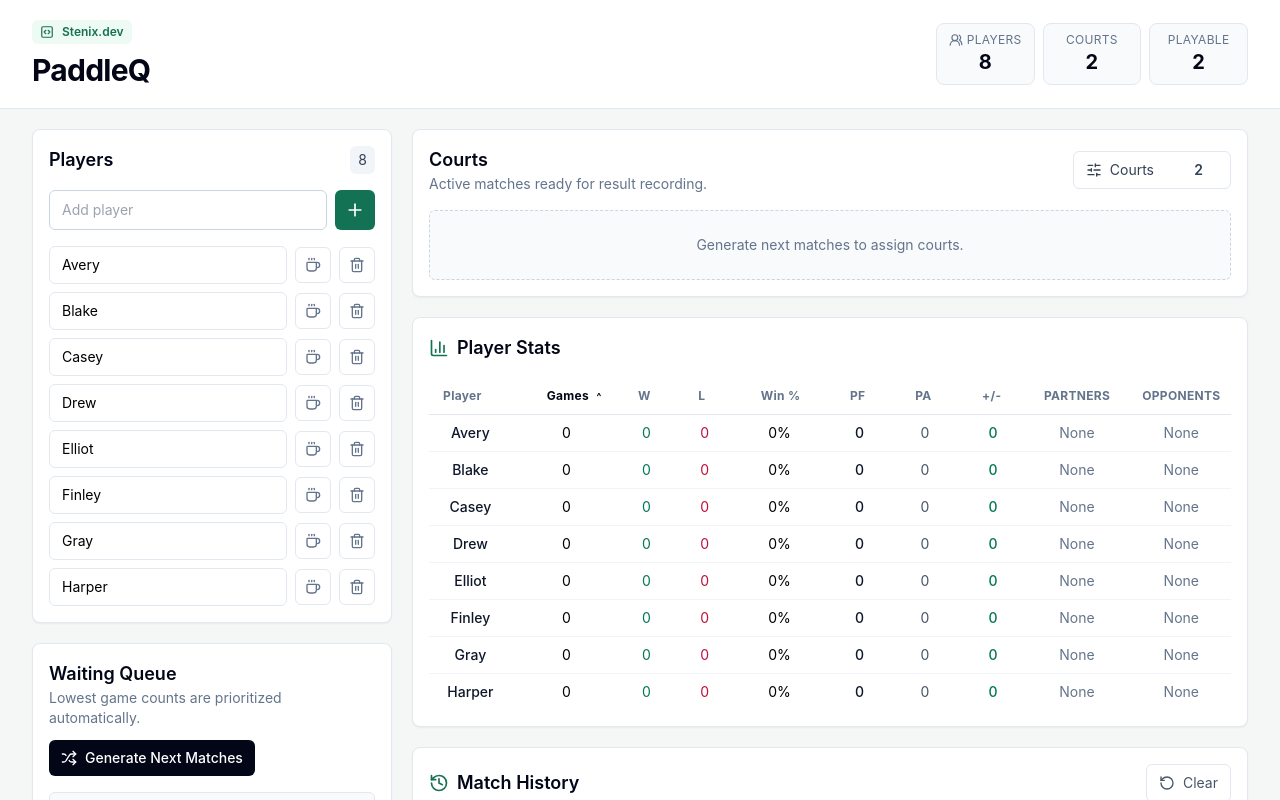
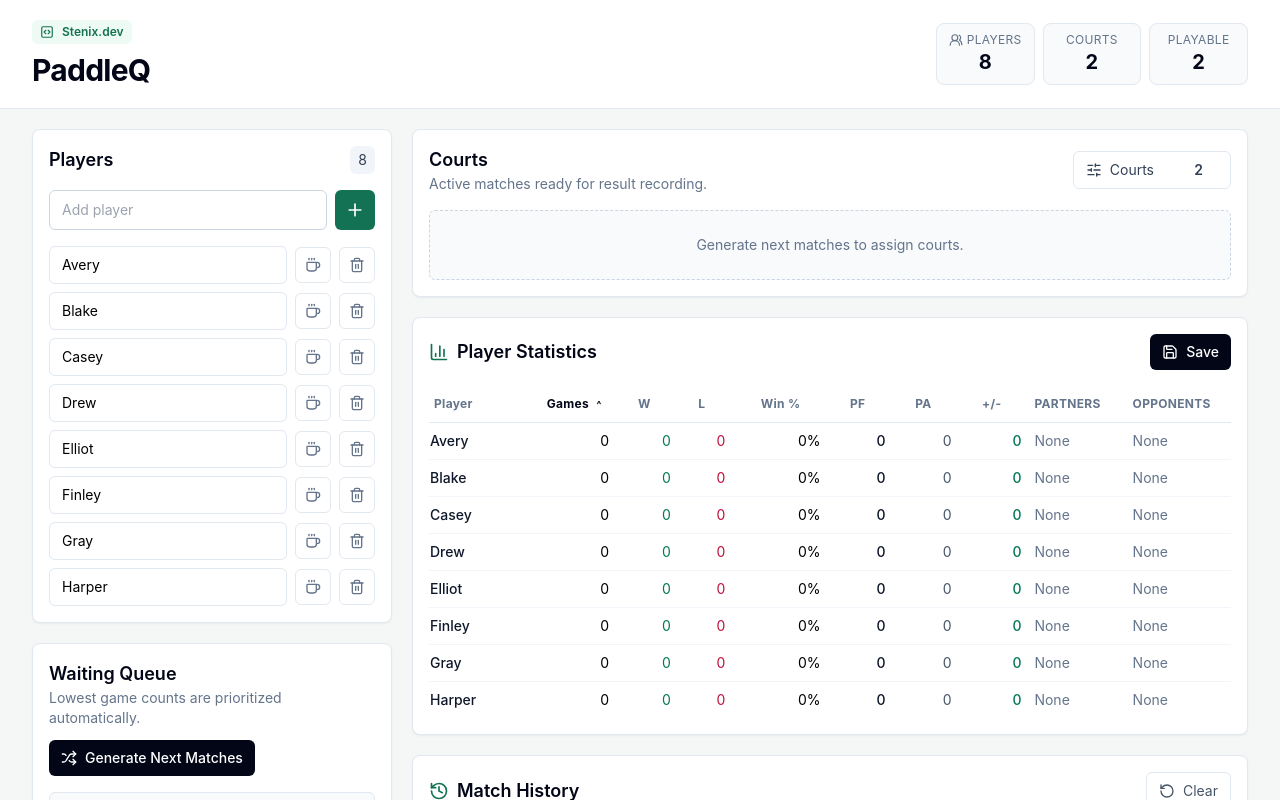
Before and after one commit to StenixDev/PaddleQ, a React (Vite) app: page / in a window 1280 px wide. Shown: the top 800 px of the page. Built offline with nearby package versions, Linux system fonts and the light colour scheme.

Commit message:
[PaddleQ] - Add sharable link

```diff
--- a/src/components/StatsDashboard.jsx
+++ b/src/components/StatsDashboard.jsx
@@ -1,6 +1,7 @@
-import { BarChart3 } from 'lucide-react';
+import { BarChart3, Copy, Save, X } from 'lucide-react';
 import { useMemo, useState } from 'react';
 import { usePickleball } from '../state/PickleballContext.jsx';
+import { createShareLink } from '../utils/share.js';
 
 function formatPercent(wins, games) {
   if (!games) return '0%';
@@ -18,41 +19,58 @@ function relatedNames(map, playerMap) {
 export default function StatsDashboard() {
   const { state, stats, playerMap } = usePickleball();
   const [sort, setSort] = useState({ key: 'games', direction: 'asc' });
+  const [showSave, setShowSave] = useState(false);
+  const [shareLink, setShareLink] = useState('');
+  const [shareTitle, setShareTitle] = useState(state.shareMeta?.title || '');
+  const [shareDate, setShareDate] = useState(state.shareMeta?.date || new Date().toISOString().slice(0, 10));
   const rows = useMemo(() => {
     return state.players
       .map((player) => stats[player.id])
       .sort((a, b) => {
         const direction = sort.direction === 'asc' ? 1 : -1;
-        if (sort.key === 'name')
-          return a.name.localeCompare(b.name) * direction;
+        if (sort.key === 'name') return a.name.localeCompare(b.name) * direction;
         if (sort.key === 'winPercentage') {
           const aValue = a.games ? a.wins / a.games : 0;
           const bValue = b.games ? b.wins / b.games : 0;
           return (aValue - bValue) * direction || a.name.localeCompare(b.name);
         }
-        return (
-          ((a[sort.key] || 0) - (b[sort.key] || 0)) * direction ||
-          a.name.localeCompare(b.name)
-        );
+        return ((a[sort.key] || 0) - (b[sort.key] || 0)) * direction || a.name.localeCompare(b.name);
       });
   }, [state.players, stats, sort]);
 
   function changeSort(key) {
     setSort((current) => ({
       key,
-      direction:
-        current.key === key && current.direction === 'asc' ? 'desc' : 'asc',
+      direction: current.key === key && current.direction === 'asc' ? 'desc' : 'asc'
     }));
   }
 
   return (
-    <section className='rounded-lg border border-slate-200 bg-white p-4 shadow-sm'>
-      <div className='mb-4 flex items-center gap-2'>
-        <BarChart3 className='h-5 w-5 text-court-700' />
-        <h2 className='text-lg font-semibold text-slate-950'>Player Stats</h2>
+    <section className="rounded-lg border border-slate-200 bg-white p-4 shadow-sm">
+      <div className="mb-4 flex flex-wrap items-center justify-between gap-3">
+        <div className="flex items-center gap-2">
+          <BarChart3 className="h-5 w-5 text-court-700" />
+          <div>
+            <h2 className="text-lg font-semibold text-slate-950">Player Statistics</h2>
+            {state.shareMeta ? (
+              <p className="text-sm text-slate-500">
+                {state.shareMeta.title} {state.shareMeta.date ? `- ${state.shareMeta.date}` : ''}
+              </p>
+            ) : null}
+          </div>
+        </div>
+        {!state.shareMeta ? (
+          <button
+            onClick={() => setShowSave(true)}
+            className="inline-flex items-center gap-2 rounded-md bg-slate-950 px-3 py-2 text-sm font-medium text-white hover:bg-slate-800"
+          >
+            <Save className="h-4 w-4" />
+            Save
+          </button>
+        ) : null}
       </div>
-      <div className='mb-3 grid gap-2 lg:hidden'>
-        <label className='text-xs font-bold uppercase tracking-wide text-slate-500'>
+      <div className="mb-3 grid gap-2 lg:hidden">
+        <label className="text-xs font-bold uppercase tracking-wide text-slate-500">
           Sort by
           <select
             value={`${sort.key}:${sort.direction}`}
@@ -60,183 +78,198 @@ export default function StatsDashboard() {
               const [key, direction] = event.target.value.split(':');
               setSort({ key, direction });
             }}
-            className='mt-1 w-full rounded-md border border-slate-300 bg-white px-3 py-2 text-sm font-medium normal-case tracking-normal text-slate-800 outline-none focus:border-court-500 focus:ring-2 focus:ring-court-500/20'
+            className="mt-1 w-full rounded-md border border-slate-300 bg-white px-3 py-2 text-sm font-medium normal-case tracking-normal text-slate-800 outline-none focus:border-court-500 focus:ring-2 focus:ring-court-500/20"
           >
-            <option value='games:asc'>Games, low to high</option>
-            <option value='games:desc'>Games, high to low</option>
-            <option value='wins:desc'>Wins, high to low</option>
-            <option value='losses:desc'>Losses, high to low</option>
-            <option value='winPercentage:desc'>Win %, high to low</option>
-            <option value='pointsFor:desc'>PF, high to low</option>
-            <option value='pointsAgainst:desc'>PA, high to low</option>
-            <option value='pointDifferential:desc'>+/-, high to low</option>
-            <option value='name:asc'>Player, A to Z</option>
+            <option value="games:asc">Games, low to high</option>
+            <option value="games:desc">Games, high to low</option>
+            <option value="wins:desc">Wins, high to low</option>
+            <option value="losses:desc">Losses, high to low</option>
+            <option value="winPercentage:desc">Win %, high to low</option>
+            <option value="pointsFor:desc">PF, high to low</option>
+            <option value="pointsAgainst:desc">PA, high to low</option>
+            <option value="pointDifferential:desc">+/-, high to low</option>
+            <option value="name:asc">Player, A to Z</option>
           </select>
         </label>
       </div>
 
-      <div className='space-y-3 lg:hidden'>
+      <div className="space-y-3 lg:hidden">
         {rows.map((row) => (
-          <article
-            key={row.id}
-            className='rounded-md border border-slate-200 bg-slate-50 p-3'
-          >
-            <div className='mb-3 flex items-center justify-between gap-2'>
-              <h3 className='min-w-0 truncate font-semibold text-slate-950'>
-                {row.name}
-              </h3>
-              <span className='rounded-md bg-white px-2 py-1 text-sm font-bold text-slate-700'>
-                {formatPercent(row.wins, row.games)}
-              </span>
+          <article key={row.id} className="rounded-md border border-slate-200 bg-slate-50 p-3">
+            <div className="mb-3 flex items-center justify-between gap-2">
+              <h3 className="min-w-0 truncate font-semibold text-slate-950">{row.name}</h3>
+              <span className="rounded-md bg-white px-2 py-1 text-sm font-bold text-slate-700">{formatPercent(row.wins, row.games)}</span>
             </div>
-            <div className='grid grid-cols-4 gap-2 text-center'>
-              <MobileMetric label='Games' value={row.games} />
+            <div className="grid grid-cols-4 gap-2 text-center">
+              <MobileMetric label="Games" value={row.games} />
+              <MobileMetric label="W" value={row.wins} tone="text-emerald-700" />
+              <MobileMetric label="L" value={row.losses} tone="text-rose-700" />
               <MobileMetric
-                label='W'
-                value={row.wins}
-                tone='text-emerald-700'
-              />
-              <MobileMetric label='L' value={row.losses} tone='text-rose-700' />
-              <MobileMetric
-                label='+/-'
+                label="+/-"
                 value={`${row.pointDifferential > 0 ? '+' : ''}${row.pointDifferential}`}
-                tone={
-                  row.pointDifferential >= 0
-                    ? 'text-emerald-700'
-                    : 'text-rose-700'
-                }
+                tone={row.pointDifferential >= 0 ? 'text-emerald-700' : 'text-rose-700'}
               />
             </div>
-            <div className='mt-2 grid grid-cols-2 gap-2 text-center'>
-              <MobileMetric label='PF' value={row.pointsFor} />
-              <MobileMetric label='PA' value={row.pointsAgainst} />
+            <div className="mt-2 grid grid-cols-2 gap-2 text-center">
+              <MobileMetric label="PF" value={row.pointsFor} />
+              <MobileMetric label="PA" value={row.pointsAgainst} />
             </div>
-            <div className='mt-3 space-y-1 text-sm text-slate-500'>
-              <p className='truncate'>
-                <span className='font-medium text-slate-700'>Partners:</span>{' '}
-                {relatedNames(row.partners, playerMap) || 'None'}
+            <div className="mt-3 space-y-1 text-sm text-slate-500">
+              <p className="truncate">
+                <span className="font-medium text-slate-700">Partners:</span> {relatedNames(row.partners, playerMap) || 'None'}
               </p>
-              <p className='truncate'>
-                <span className='font-medium text-slate-700'>Opponents:</span>{' '}
-                {relatedNames(row.opponents, playerMap) || 'None'}
+              <p className="truncate">
+                <span className="font-medium text-slate-700">Opponents:</span> {relatedNames(row.opponents, playerMap) || 'None'}
               </p>
             </div>
           </article>
         ))}
       </div>
 
-      <div className='hidden lg:block'>
-        <table className='min-w-full text-center text-sm'>
-          <thead className='border-b border-slate-200 text-xs uppercase tracking-wide text-slate-500'>
+      <div className="hidden lg:block">
+        <table className="min-w-full text-left text-sm">
+          <thead className="border-b border-slate-200 text-xs uppercase tracking-wide text-slate-500">
             <tr>
-              <SortableHeader
-                label='Player'
-                sortKey='name'
-                sort={sort}
-                onSort={changeSort}
-              />
-              <SortableHeader
-                label='Games'
-                sortKey='games'
-                sort={sort}
-                onSort={changeSort}
-                align='right'
-              />
-              <SortableHeader
-                label='W'
-                sortKey='wins'
-                sort={sort}
-                onSort={changeSort}
-                align='right'
-              />
-              <SortableHeader
-                label='L'
-                sortKey='losses'
-                sort={sort}
-                onSort={changeSort}
-                align='right'
-              />
-              <SortableHeader
-                label='Win %'
-                sortKey='winPercentage'
-                sort={sort}
-                onSort={changeSort}
-                align='right'
-              />
-              <SortableHeader
-                label='PF'
-                sortKey='pointsFor'
-                sort={sort}
-                onSort={changeSort}
-                align='right'
-              />
-              <SortableHeader
-                label='PA'
-                sortKey='pointsAgainst'
-                sort={sort}
-                onSort={changeSort}
-                align='right'
-              />
-              <SortableHeader
-                label='+/-'
-                sortKey='pointDifferential'
-                sort={sort}
-                onSort={changeSort}
-                align='right'
-              />
-              <th className='py-2 pr-3'>Partners</th>
-              <th className='py-2'>Opponents</th>
+              <SortableHeader label="Player" sortKey="name" sort={sort} onSort={changeSort} />
+              <SortableHeader label="Games" sortKey="games" sort={sort} onSort={changeSort} align="right" />
+              <SortableHeader label="W" sortKey="wins" sort={sort} onSort={changeSort} align="right" />
+              <SortableHeader label="L" sortKey="losses" sort={sort} onSort={changeSort} align="right" />
+              <SortableHeader label="Win %" sortKey="winPercentage" sort={sort} onSort={changeSort} align="right" />
+              <SortableHeader label="PF" sortKey="pointsFor" sort={sort} onSort={changeSort} align="right" />
+              <SortableHeader label="PA" sortKey="pointsAgainst" sort={sort} onSort={changeSort} align="right" />
+              <SortableHeader label="+/-" sortKey="pointDifferential" sort={sort} onSort={changeSort} align="right" />
+              <th className="py-2 pr-3">Partners</th>
+              <th className="py-2">Opponents</th>
             </tr>
           </thead>
-          <tbody className='divide-y divide-slate-100'>
+          <tbody className="divide-y divide-slate-100">
             {rows.map((row) => (
               <tr key={row.id}>
-                <td className='py-2 pr-3  font-medium text-slate-900'>
-                  {row.name}
-                </td>
-                <td className='py-2 pr-3 text-center'>{row.games}</td>
-                <td className='py-2 pr-3 text-center text-emerald-700'>
-                  {row.wins}
-                </td>
-                <td className='py-2 pr-3 text-center text-rose-700'>
-                  {row.losses}
-                </td>
-                <td className='py-2 pr-3 text-center'>
-                  {formatPercent(row.wins, row.games)}
-                </td>
-                <td className='py-2 pr-3 text-center font-medium text-slate-900'>
-                  {row.pointsFor}
-                </td>
-                <td className='py-2 pr-3 text-center text-slate-600'>
-                  {row.pointsAgainst}
-                </td>
-                <td
-                  className={`py-2 pr-3 text-center font-medium ${row.pointDifferential >= 0 ? 'text-emerald-700' : 'text-rose-700'}`}
-                >
+                <td className="py-2 pr-3 font-medium text-slate-900">{row.name}</td>
+                <td className="py-2 pr-3 text-right">{row.games}</td>
+                <td className="py-2 pr-3 text-right text-emerald-700">{row.wins}</td>
+                <td className="py-2 pr-3 text-right text-rose-700">{row.losses}</td>
+                <td className="py-2 pr-3 text-right">{formatPercent(row.wins, row.games)}</td>
+                <td className="py-2 pr-3 text-right font-medium text-slate-900">{row.pointsFor}</td>
+                <td className="py-2 pr-3 text-right text-slate-600">{row.pointsAgainst}</td>
+                <td className={`py-2 pr-3 text-right font-medium ${row.pointDifferential >= 0 ? 'text-emerald-700' : 'text-rose-700'}`}>
                   {row.pointDifferential > 0 ? '+' : ''}
                   {row.pointDifferential}
                 </td>
-                <td className='max-w-52 py-2 pr-3 text-slate-500'>
-                  {relatedNames(row.partners, playerMap) || 'None'}
-                </td>
-                <td className='max-w-52 py-2 text-slate-500'>
-                  {relatedNames(row.opponents, playerMap) || 'None'}
-                </td>
+                <td className="max-w-52 py-2 pr-3 text-slate-500">{relatedNames(row.partners, playerMap) || 'None'}</td>
+                <td className="max-w-52 py-2 text-slate-500">{relatedNames(row.opponents, playerMap) || 'None'}</td>
               </tr>
             ))}
           </tbody>
         </table>
       </div>
+      {showSave ? (
+        <SaveDialog
+          title={shareTitle}
+          date={shareDate}
+          link={shareLink}
+          onTitleChange={setShareTitle}
+          onDateChange={setShareDate}
+          onClose={() => setShowSave(false)}
+          onSave={() => {
+            const snapshot = {
+              version: 1,
+              title: shareTitle.trim() || 'Pickleball Results',
+              date: shareDate,
+              savedAt: new Date().toISOString(),
+              players: state.players.map(({ id, name }) => ({ id, name })),
+              history: state.history
+            };
+            setShareLink(createShareLink(snapshot));
+          }}
+        />
+      ) : null}
     </section>
+  );
+}
+
+function SaveDialog({ title, date, link, onTitleChange, onDateChange, onClose, onSave }) {
+  const [copied, setCopied] = useState(false);
+
+  async function copyLink() {
+    if (!link) return;
+    try {
+      await navigator.clipboard.writeText(link);
+      setCopied(true);
+    } catch {
+      setCopied(false);
+    }
+  }
+
+  return (
+    <div className="fixed inset-0 z-50 flex items-end bg-slate-950/40 p-3 sm:items-center sm:justify-center">
+      <div className="w-full rounded-lg bg-white p-4 shadow-xl sm:max-w-lg">
+        <div className="mb-4 flex items-center justify-between gap-3">
+          <h3 className="text-lg font-semibold text-slate-950">Save Results</h3>
+          <button
+            onClick={onClose}
+            className="inline-flex h-9 w-9 items-center justify-center rounded-md border border-slate-200 text-slate-500 hover:bg-slate-50"
+            title="Close"
+          >
+            <X className="h-4 w-4" />
+          </button>
+        </div>
+        <div className="grid gap-3">
+          <label className="text-sm font-medium text-slate-700">
+            Game title
+            <input
+              value={title}
+              onChange={(event) => onTitleChange(event.target.value)}
+              className="mt-1 w-full rounded-md border border-slate-300 px-3 py-2 text-sm font-normal outline-none focus:border-court-500 focus:ring-2 focus:ring-court-500/20"
+              placeholder="Saturday Open Play"
+            />
+          </label>
+          <label className="text-sm font-medium text-slate-700">
+            Game date
+            <input
+              type="date"
+              value={date}
+              onChange={(event) => onDateChange(event.target.value)}
+              className="mt-1 w-full rounded-md border border-slate-300 px-3 py-2 text-sm font-normal outline-none focus:border-court-500 focus:ring-2 focus:ring-court-500/20"
+            />
+          </label>
+          <button
+            onClick={onSave}
+            className="inline-flex items-center justify-center gap-2 rounded-md bg-court-700 px-3 py-2 text-sm font-medium text-white hover:bg-court-500"
+          >
+            <Save className="h-4 w-4" />
+            Generate Share Link
+          </button>
+          {link ? (
+            <div className="rounded-md border border-slate-200 bg-slate-50 p-3">
+              <div className="mb-2 text-xs font-bold uppercase tracking-wide text-slate-500">Shareable link</div>
+              <div className="flex gap-2">
+                <input
+                  value={link}
+                  readOnly
+                  className="min-w-0 flex-1 rounded-md border border-slate-300 bg-white px-3 py-2 text-sm text-slate-700"
+                />
+                <button
+                  onClick={copyLink}
+                  className="inline-flex h-10 w-10 items-center justify-center rounded-md border border-slate-200 bg-white text-slate-600 hover:bg-slate-50"
+                  title="Copy link"
+                >
+                  <Copy className="h-4 w-4" />
+                </button>
+              </div>
+              <p className="mt-2 text-sm text-slate-500">{copied ? 'Copied.' : 'Anyone with this link can view the saved results.'}</p>
+            </div>
+          ) : null}
+        </div>
+      </div>
+    </div>
   );
 }
 
 function MobileMetric({ label, value, tone = 'text-slate-900' }) {
   return (
-    <div className='min-w-0 rounded-md bg-white px-2 py-2'>
-      <div className='truncate text-[11px] font-bold uppercase tracking-wide text-slate-400'>
-        {label}
-      </div>
+    <div className="min-w-0 rounded-md bg-white px-2 py-2">
+      <div className="truncate text-[11px] font-bold uppercase tracking-wide text-slate-400">{label}</div>
       <div className={`truncate text-base font-black ${tone}`}>{value}</div>
     </div>
   );
@@ -253,9 +286,7 @@ function SortableHeader({ label, sortKey, sort, onSort, align = 'left' }) {
         } ${active ? 'text-slate-950' : 'text-slate-500'}`}
       >
         {label}
-        <span className='inline-block w-3 text-[10px]'>
-          {active ? (sort.direction === 'asc' ? '^' : 'v') : ''}
-        </span>
+        <span className="inline-block w-3 text-[10px]">{active ? (sort.direction === 'asc' ? '^' : 'v') : ''}</span>
       </button>
     </th>
   );
--- a/src/state/PickleballContext.jsx
+++ b/src/state/PickleballContext.jsx
@@ -2,6 +2,7 @@ import { createContext, useContext, useEffect, useMemo, useReducer } from 'react
 import { generateNextMatches } from '../logic/scheduler.js';
 import { getPlayerStats } from '../logic/stats.js';
 import { createId } from '../utils/ids.js';
+import { decodeShareState } from '../utils/share.js';
 
 const STORAGE_KEY = 'pickleball-rotation-state-v1';
 
@@ -18,11 +19,29 @@ const initialState = {
   courtCount: 2,
   activeMatches: [],
   history: [],
-  lockedPartners: []
+  lockedPartners: [],
+  shareMeta: null
 };
 
 function loadState() {
   try {
+    const shared = decodeShareState(new URLSearchParams(window.location.search).get('share'));
+    if (shared?.players && shared?.history) {
+      const players = shared.players.map((player) => ({ isResting: false, lastOutcome: 'new', ...player }));
+      return {
+        ...initialState,
+        players,
+        queue: [],
+        activeMatches: [],
+        history: shared.history.map((match) => ({ scoreA: '', scoreB: '', ...match })),
+        shareMeta: {
+          title: shared.title || 'Shared Pickleball Results',
+          date: shared.date || '',
+          savedAt: shared.savedAt || ''
+        }
+      };
+    }
+
     const stored = localStorage.getItem(STORAGE_KEY);
     const parsed = stored ? JSON.parse(stored) : initialState;
     const players = parsed.players.map((player) => ({ isResting: false, lastOutcome: 'new', ...player }));
--- /dev/null
+++ b/src/utils/share.js
@@ -0,0 +1,35 @@
+function bytesToBase64Url(bytes) {
+  let binary = '';
+  const chunkSize = 8192;
+  for (let index = 0; index < bytes.length; index += chunkSize) {
+    binary += String.fromCharCode(...bytes.slice(index, index + chunkSize));
+  }
+  return btoa(binary).replaceAll('+', '-').replaceAll('/', '_').replaceAll('=', '');
+}
+
+function base64UrlToBytes(value) {
+  const base64 = value.replaceAll('-', '+').replaceAll('_', '/').padEnd(Math.ceil(value.length / 4) * 4, '=');
+  const binary = atob(base64);
+  return Uint8Array.from(binary, (character) => character.charCodeAt(0));
+}
+
+export function encodeShareState(snapshot) {
+  const json = JSON.stringify(snapshot);
+  return bytesToBase64Url(new TextEncoder().encode(json));
+}
+
+export function decodeShareState(value) {
+  if (!value) return null;
+  try {
+    const json = new TextDecoder().decode(base64UrlToBytes(value));
+    return JSON.parse(json);
+  } catch {
+    return null;
+  }
+}
+
+export function createShareLink(snapshot) {
+  const url = new URL(window.location.href);
+  url.searchParams.set('share', encodeShareState(snapshot));
+  return url.toString();
+}
```
